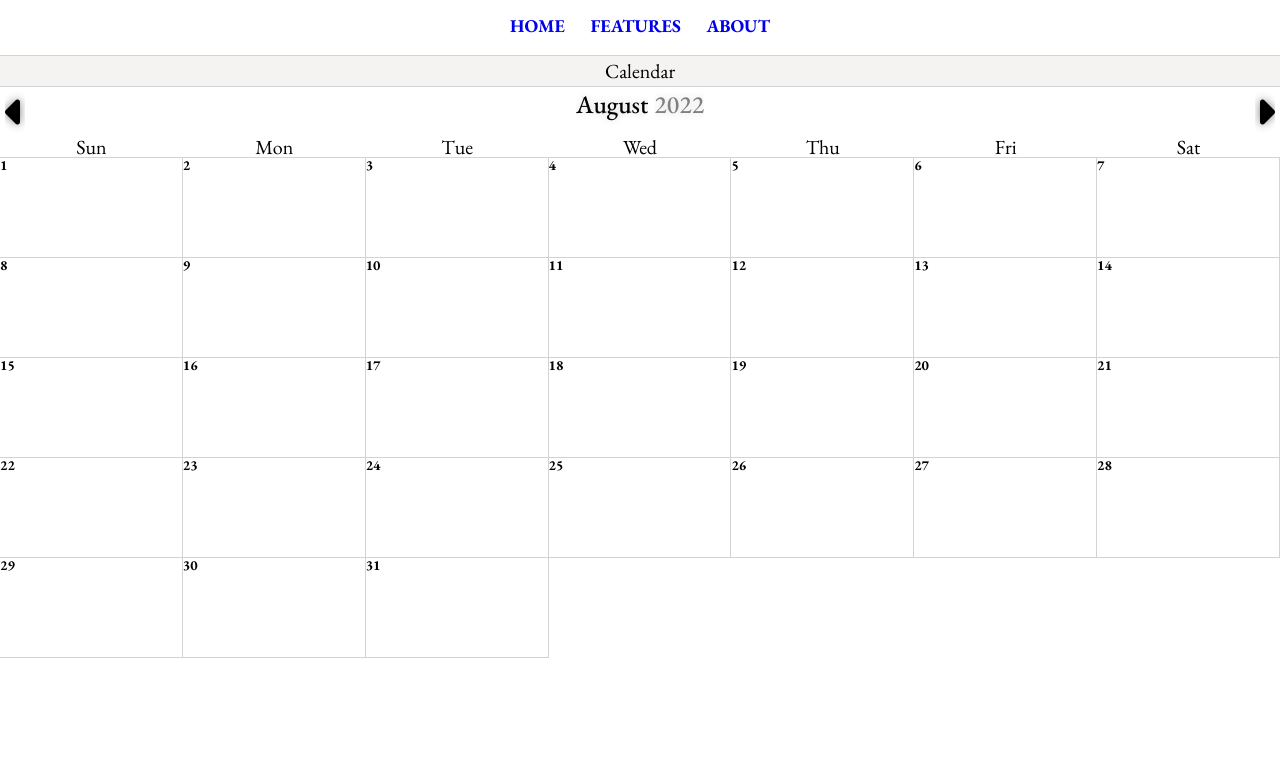
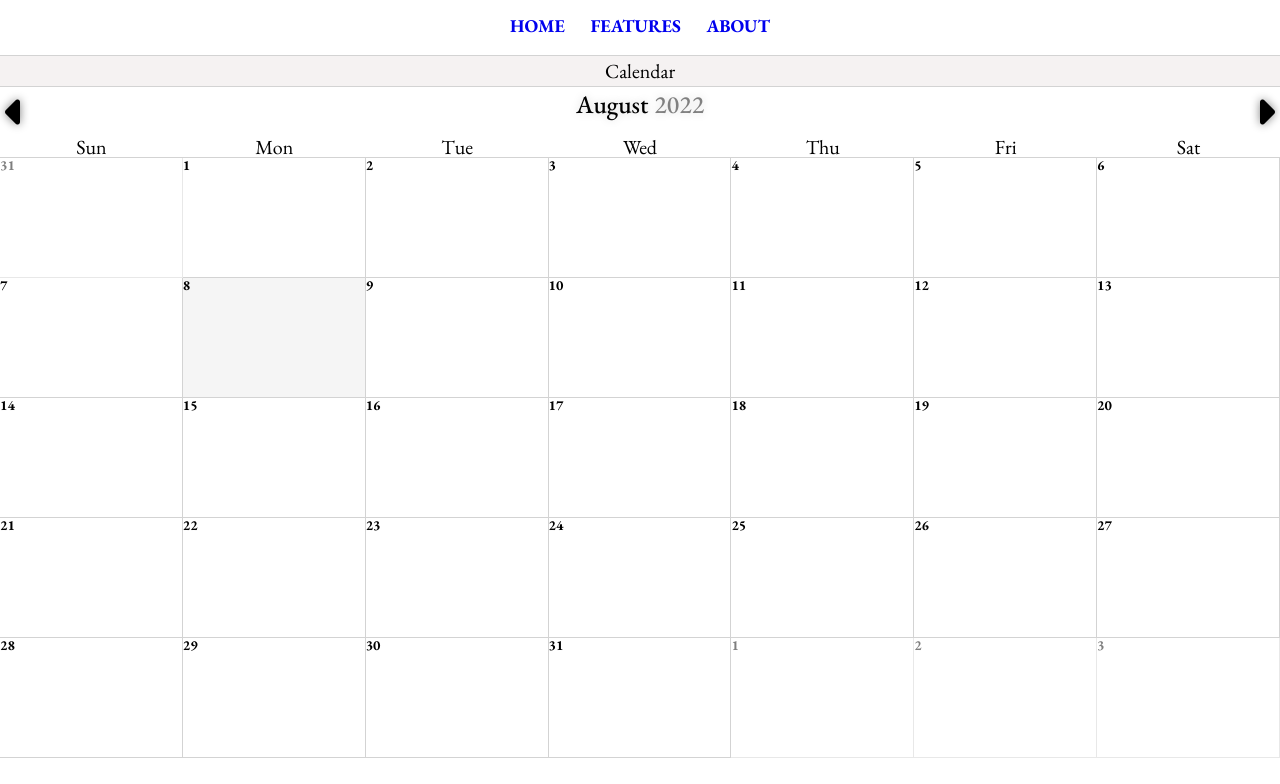
Before and after one commit to chehrona/Closet-App, a plain HTML site: page calendar.html in a window 1280 px wide. Shown: the part 77-861 px from the top of the page. Before the commit the page ends 800 px from the top, so only its background shows below. Drawn offline with nearby package versions, Linux system fonts and the light colour scheme; a web font is replaced by a local one.

Commit message:
Functional calendar

```diff
--- a/assets/css/calendar.css
+++ b/assets/css/calendar.css
@@ -4,7 +4,6 @@
     margin: 0;
     font-family: 'EB Garamond', sans-serif;
     box-sizing: border-box;
-    overflow: hidden;
 }
 
 .calendarBox {
@@ -92,7 +91,7 @@
     border-bottom: 1px solid lightgray;
     text-align: left;
     font-weight: bold;
-    height: 100px;
+    height: 120px;
 }
 
 .prev-date, .next-date {
@@ -103,3 +102,7 @@
     border: 2px solid grey;
     cursor: pointer;
 }
+
+.today {
+    background-color: whitesmoke;
+}
--- a/assets/javascript/calendar.js
+++ b/assets/javascript/calendar.js
@@ -1,9 +1,17 @@
 $(document).ready(function() {
     const dateToday = new Date();
+
+    let generatesCalendar = function() {
+
     const currentMonth = dateToday.getMonth();
     const currentYear = dateToday.getFullYear();
 
-    const lastMonthDay = new Date(dateToday.getFullYear(),dateToday.getMonth() + 1, 0).getDate();
+    const firstMonthDate = new Date(dateToday.getFullYear(), dateToday.getMonth(), 1);
+    const lastMonthDate = new Date(dateToday.getFullYear(),dateToday.getMonth() + 1, 0).getDate();
+    const firstDayIndex = firstMonthDate.getDay();
+    const lastDayIndex = new Date(dateToday.getFullYear(),dateToday.getMonth() + 1, 0).getDay();
+
+    const prevLastMonthDate = new Date(dateToday.getFullYear(),dateToday.getMonth(), 0).getDate();
 
     const months = ["January", "February", "March", "April", "May", "June",
                     "July", "August", "September", "October", "November",
@@ -14,8 +22,36 @@ $(document).ready(function() {
 
     let days = "";
 
-    for (let i = 1; i <= lastMonthDay; i++) {
-        days += '<div>' + i + '</div>';
+    for (let j = firstDayIndex; j > 0; j--) {
+        days += '<div class="prev-date">' + (prevLastMonthDate - j + 1) + '</div>';
+    }
+
+    for (let i = 1; i <= lastMonthDate; i++) {
+        if (i === new Date().getDate() &&
+        dateToday.getMonth() === new Date().getMonth() &&
+        dateToday.getFullYear() === new Date().getFullYear() ) {
+            days += '<div class="today">' + i + '</div>';
+        } else {
+            days += '<div>' + i + '</div>';
+        }
+
+    }
+
+    for (let k = 1; k <= (7 - lastDayIndex - 1); k++) {
+        days += '<div class="next-date">' + k + '</div>';
         $(".days").html(days);
     }
-})
+}
+
+    $(".prev").on("click", function() {
+        dateToday.setMonth(dateToday.getMonth() - 1);
+        generatesCalendar();
+    });
+
+    $(".next").on("click", function() {
+        dateToday.setMonth(dateToday.getMonth() + 1);
+        generatesCalendar();
+    });
+
+    generatesCalendar();
+});
```
